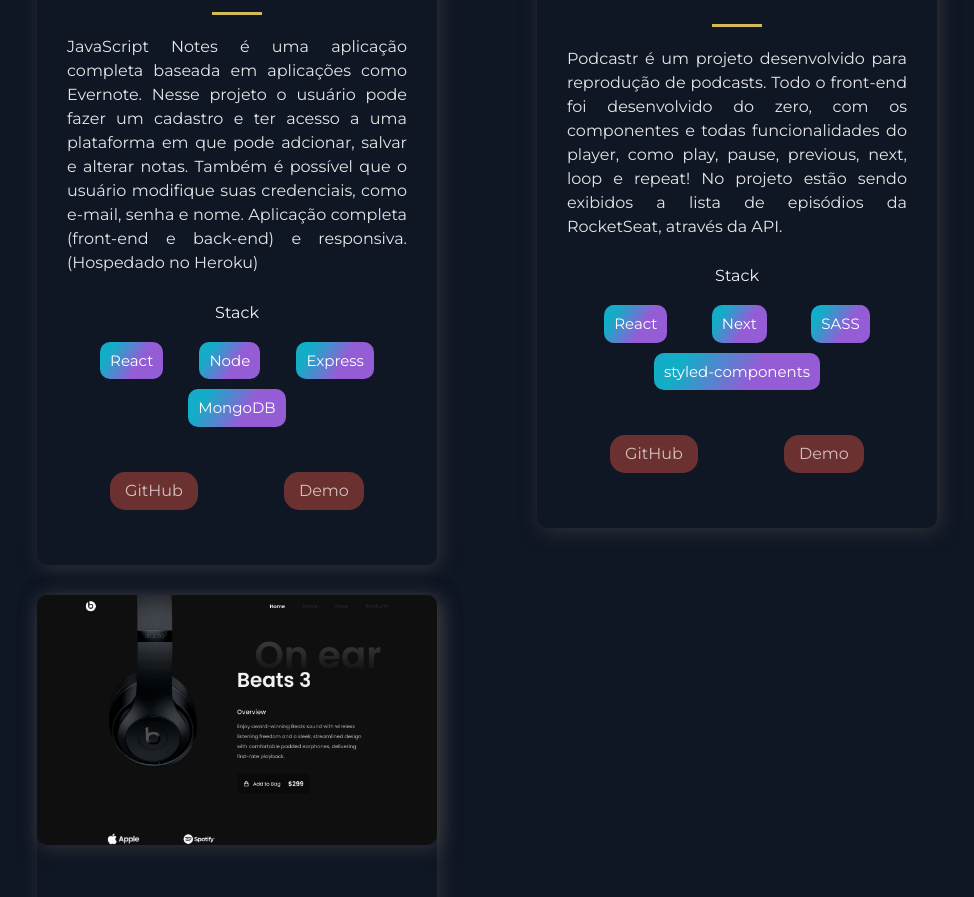
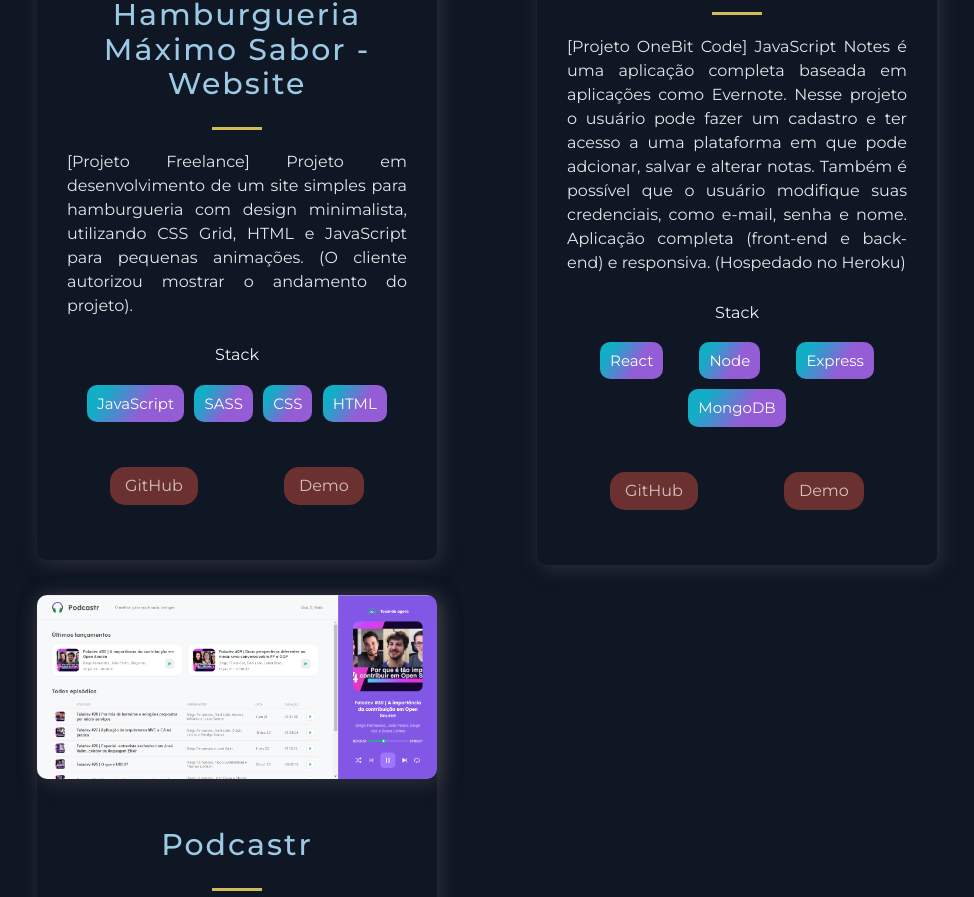
Before and after one commit to gregisb/Portfolio, a Next.js app: page / in a window 1280 px wide. Shown: the part 2085-2982 px from the top of the page, without its empty margins (153-1127 px from the left). Built offline with nearby package versions, Linux system fonts and the light colour scheme.

Commit message:
updates portifolio

```diff
--- a/src/constants/constants.js
+++ b/src/constants/constants.js
@@ -10,7 +10,7 @@
   },
   {
     title: 'Pomodoro Tasks',
-    description: "Pomodoro Tasks é uma aplicação que une duas funcionalidades para produtividade: Pomodoro Timer e Todo List. O usuário pode adcionar tarefas na lista fazer uso da técnica pomodoro, com as opção de 25 minutos para trabalho, 5 minutos para short break e 15 minutos para longbreak. As tarefas ficam armazenadas no localStorage.",
+    description: "[Projeto Pessoal] Pomodoro Tasks é uma aplicação que une duas funcionalidades para produtividade: Pomodoro Timer e Todo List. O usuário pode adcionar tarefas na lista fazer uso da técnica pomodoro, com as opção de 25 minutos para trabalho, 5 minutos para short break e 15 minutos para longbreak. As tarefas ficam armazenadas no localStorage.",
     image: '/images/pomodorotasks.png',
     tags: ['React', 'JavaScript', 'CSS'],
     source: 'https://pomodoro-tasks-psi.vercel.app/',
@@ -18,32 +18,32 @@
     id: 2,
   },
   {
-    title: 'JavaScript Notes',
-    description: "JavaScript Notes é uma aplicação completa baseada em aplicações como Evernote. Nesse projeto o usuário pode fazer um cadastro e ter acesso a uma plataforma em que pode adcionar, salvar e alterar notas. Também é possível que o usuário modifique suas credenciais, como e-mail, senha e nome. Aplicação completa (front-end e back-end) e responsiva. (Hospedado no Heroku)",
-      image: '/images/jsnotes.png',
-      tags: ['React', 'Node', 'Express', 'MongoDB'],
-    source: 'https://jsnotes-client2.herokuapp.com/',
-    visit: 'https://github.com/gregisb/JavaScript-notes-Client',
-    id: 1,
-  },
-
-  {
-    title: 'Podcastr',
-    description:"Podcastr é um projeto desenvolvido para reprodução de podcasts. Todo o front-end foi desenvolvido do zero, com os componentes e todas funcionalidades do player, como play, pause, previous, next, loop e repeat! No projeto estão sendo exibidos a lista de episódios da RocketSeat, através da API.",
-    image: '/images/podcastr.png',
-    tags: ['React', 'Next', 'SASS', 'styled-components'],
-    source: 'https://gr-podcastr.vercel.app/',
-    visit: 'https://github.com/gregisb/podcastrNLW',
-    id: 4,
-  },
-  {
-    title: 'Headphones - Website',
-    description: "Layout de uma página de vendas de Headphones. Desenvolvido para estudo de JavaScript, CSS e SASS, totalmente responsivo e com pequenas animações de scroll.",
+    title: 'Hamburgueria Máximo Sabor - Website',
+    description: "[Projeto Freelance] Projeto em desenvolvimento de um site simples para hamburgueria com design minimalista, utilizando CSS Grid, HTML e JavaScript para pequenas animações. (O cliente autorizou mostrar o andamento do projeto).",
       image: '/images/headphones.png',
       tags: ['JavaScript', 'SASS', 'CSS', 'HTML'],
     source: 'https://gr-headphones-webpage.vercel.app/',
     visit: 'https://github.com/gregisb/Headphones-webpage',
     id: 3,
+  },
+  {
+    title: 'JavaScript Notes',
+    description: "[Projeto OneBit Code] JavaScript Notes é uma aplicação completa baseada em aplicações como Evernote. Nesse projeto o usuário pode fazer um cadastro e ter acesso a uma plataforma em que pode adcionar, salvar e alterar notas. Também é possível que o usuário modifique suas credenciais, como e-mail, senha e nome. Aplicação completa (front-end e back-end) e responsiva. (Hospedado no Heroku)",
+      image: '/images/jsnotes.png',
+      tags: ['React', 'Node', 'Express', 'MongoDB'],
+    source: 'https://jsnotes-client2.herokuapp.com/',
+    visit: 'https://github.com/gregisb/JavaScript-notes-Client',
+    id: 4,
+  },
+
+  {
+    title: 'Podcastr',
+    description:"[Projeto NLW RocketSeat] Podcastr é um projeto desenvolvido para reprodução de podcasts. Todo o front-end foi desenvolvido do zero, com os componentes e todas funcionalidades do player, como play, pause, previous, next, loop e repeat! No projeto estão sendo exibidos a lista de episódios da RocketSeat, através da API. Responsividade adcionada por mim.",
+    image: '/images/podcastr.png',
+    tags: ['React', 'Next', 'SASS', 'styled-components'],
+    source: 'https://gr-podcastr.vercel.app/',
+    visit: 'https://github.com/gregisb/podcastrNLW',
+    id: 5,
   },
 ];
 
```
